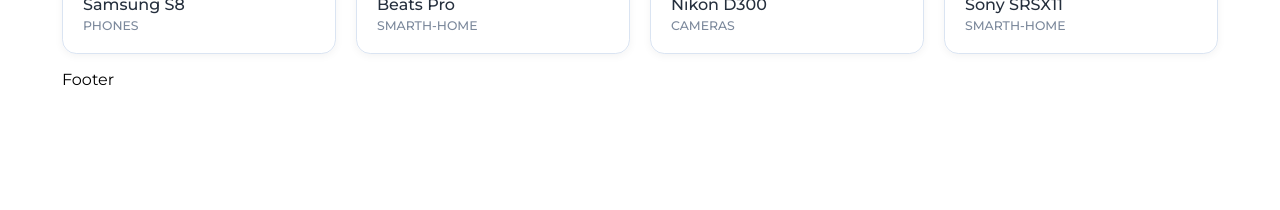
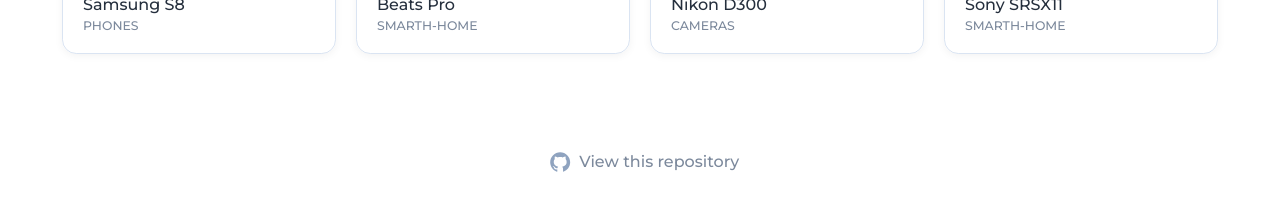
Before and after one commit to emmchier/techzone, a Next.js app: page / in a window 1280 px wide. Shown: the part 1981-2191 px from the top of the page. Before the commit the page ends 2070 px from the top, so only its background shows below. Built offline with nearby package versions, Linux system fonts and the light colour scheme.

Commit message:
footer done

```diff
--- a/src/components/common/footer/index.tsx
+++ b/src/components/common/footer/index.tsx
@@ -1,11 +1,41 @@
-import React from "react";
+import React, { useState } from "react";
+import { theme } from "../../../styles/theme";
+import Button from "../../atomic-design/atoms/button";
+import Icon from "../../atomic-design/atoms/icon";
 import Container from "../container";
+import Content from "./styles";
 
 const Footer = () => {
+  const [hover, setHover] = useState(false);
+
   return (
-    <Container>
-      <div>Footer</div>
-    </Container>
+    <Content>
+      <Container>
+        <a
+          href="https://github.com/emmchier/challenge-aerolab"
+          target="_blank"
+          rel="noreferrer noopener"
+        >
+          <Button
+            onMouseEnter={() => setHover(true)}
+            onMouseLeave={() => setHover(false)}
+            ariaLabel="link to github repository"
+            variant="text"
+          >
+            <Icon
+              iconType="github"
+              color={
+                hover === true
+                  ? "url(#paint0_linear_4563_808)"
+                  : theme.color.neutral.grey500
+              }
+              background={hover === true ? "" : "#FFFFFF"}
+            />
+            View this repository
+          </Button>
+        </a>
+      </Container>
+    </Content>
   );
 };
 
--- /dev/null
+++ b/src/components/common/footer/styles.tsx
@@ -0,0 +1,11 @@
+import styled from "styled-components";
+
+const Content = styled.footer`
+  margin: 0;
+  display: flex;
+  justify-content: center;
+  align-items: center;
+  padding: ${({ theme }) => theme.spacing(20)} 0;
+`;
+
+export default Content;
--- a/src/components/common/navbar/index.tsx
+++ b/src/components/common/navbar/index.tsx
@@ -1,15 +1,17 @@
 import Link from "next/link";
 import React from "react";
+import useIsMobile from "../../../hooks/useIsMobile";
 import useScroll from "../../../hooks/useScroll";
 import Button from "../../atomic-design/atoms/button";
 import Icon from "../../atomic-design/atoms/icon";
-import { AerolabLogo } from "../../ui/icons";
+import { AerolabIsotype, AerolabLogo } from "../../ui/icons";
 import Container from "../container";
 
 import { Header, Content, Brand, Background } from "./styles";
 
 const Navbar = () => {
   const isFixed = useScroll();
+  const isMobile = useIsMobile("tablet");
 
   return (
     <Header>
@@ -18,7 +20,13 @@ const Navbar = () => {
         <Content isFixed={isFixed}>
           <Link href="/" passHref>
             <Brand>
-              <AerolabLogo aria-label="Aerolab Logo" />
+              {!isMobile ? (
+                <AerolabLogo aria-label="Aerolab Logo" />
+              ) : (
+                <span>
+                  <AerolabIsotype aria-label="Aerolab isotype" />
+                </span>
+              )}
             </Brand>
           </Link>
           <Button
--- a/src/components/common/navbar/styles.tsx
+++ b/src/components/common/navbar/styles.tsx
@@ -54,4 +54,10 @@ export const Content = styled.div<NavbarTypes>`
         `};
 `;
 
-export const Brand = styled.div``;
+export const Brand = styled.div`
+  span {
+    svg {
+      height: ${({ theme }) => theme.spacing(7)};
+    }
+  }
+`;
--- /dev/null
+++ b/src/hooks/useIsMobile.tsx
@@ -0,0 +1,31 @@
+import { useEffect, useState } from "react";
+
+const useIsMobile = (media = "mobile") => {
+  const breakpoints = {
+    smallMobile: 479,
+    mobile: 767,
+    tablet: 991,
+  };
+  const isMobileView = () => {
+    if (typeof window == "undefined") {
+      return false;
+    } else {
+      return window.innerWidth <= breakpoints[media];
+    }
+  };
+
+  const [isMobile, setIsMobile] = useState(isMobileView());
+
+  useEffect(() => {
+    const updateIsMobile = () => setIsMobile(isMobileView());
+
+    window.addEventListener("resize", updateIsMobile);
+    return () => {
+      window.removeEventListener("resize", updateIsMobile);
+    };
+  }, []);
+
+  return isMobile;
+};
+
+export default useIsMobile;
```
